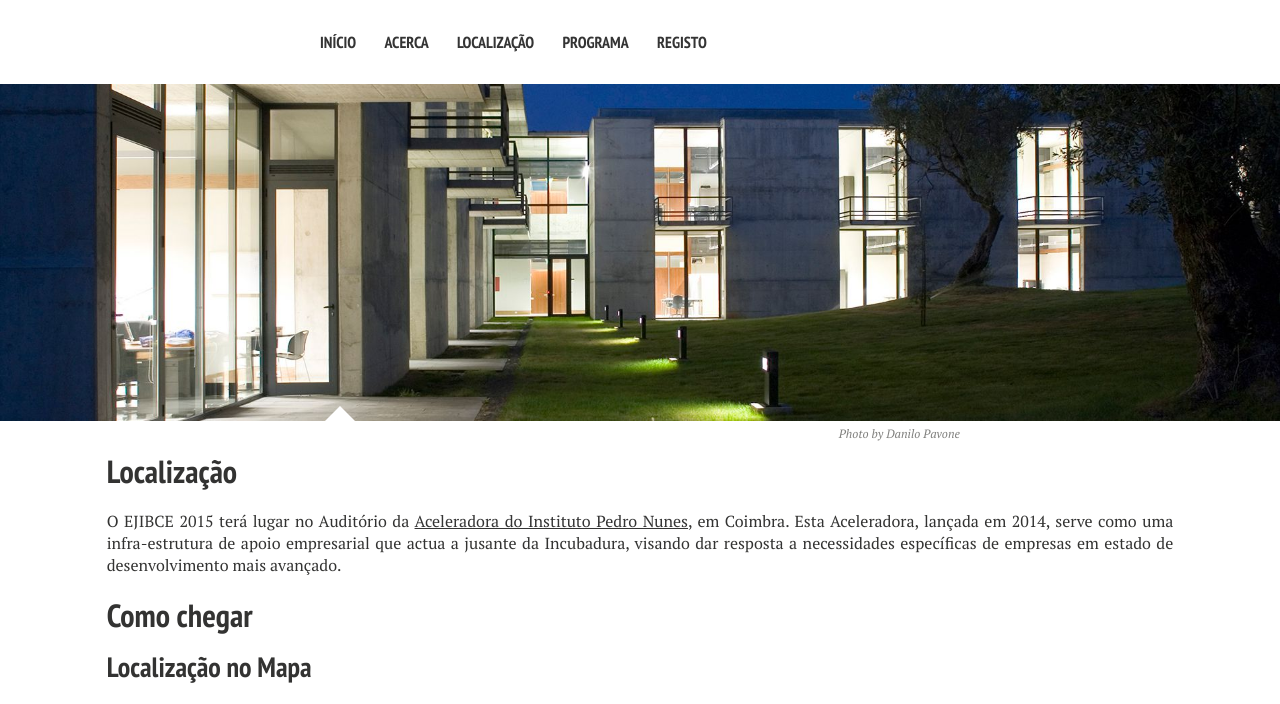
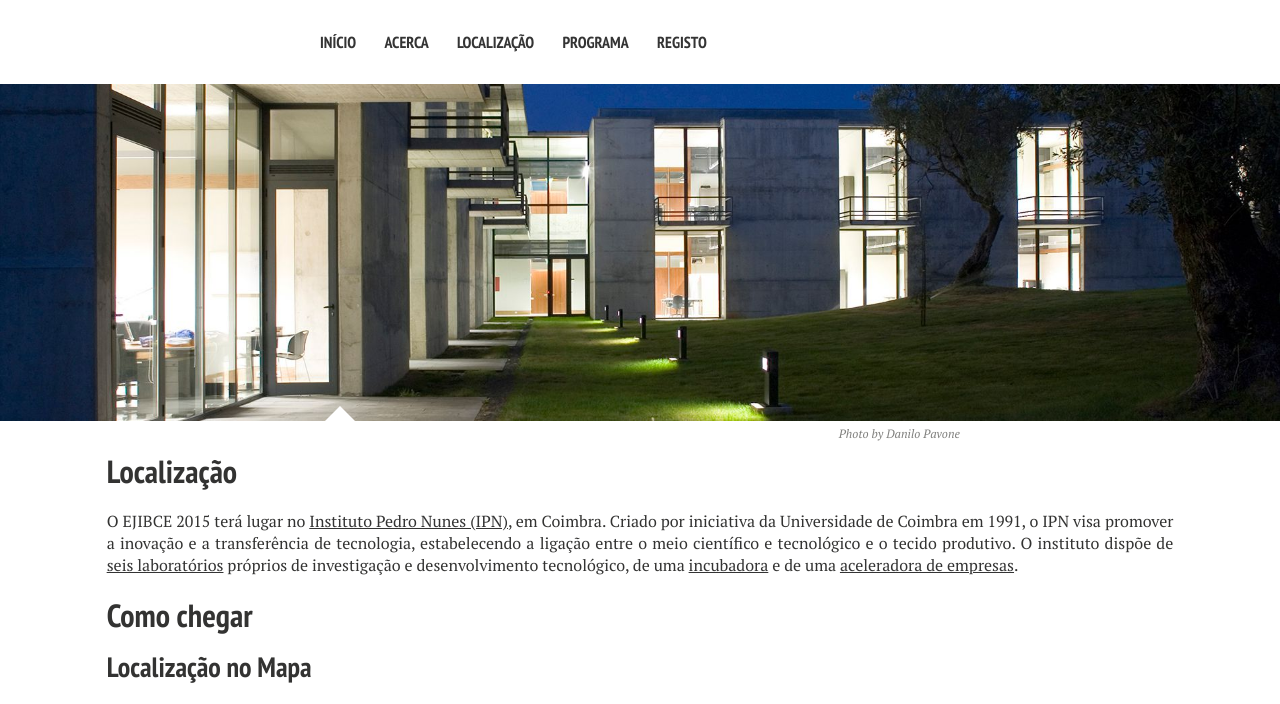
Before and after one commit to ejibce/ejibce.github.io, a Jekyll site: the page built from local/index.md, in a window 1280 px wide. Shown: the top 704 px of the page. Built offline with Jekyll 4.4.1, drawn with Linux system fonts in a browser that asks for light colours; nearby versions of some CDN libraries; grey boxes are pictures that could not be loaded.

Commit message:
Changed details of the host site

```diff
--- a/local/index.md
+++ b/local/index.md
@@ -9,10 +9,11 @@ image:
   credit: Photo by Danilo Pavone
 ---
 
-O EJIBCE 2015 terá lugar no Auditório da [Aceleradora do Instituto Pedro Nunes](https://www.ipn.pt/tecBis),
-em Coimbra. Esta Aceleradora, lançada em 2014, serve como uma infra-estrutura de apoio empresarial que
-actua a jusante da Incubadura, visando dar resposta a necessidades específicas de empresas em estado
-de desenvolvimento mais avançado.
+O EJIBCE 2015 terá lugar no [Instituto Pedro Nunes (IPN)](https://www.ipn.pt), em Coimbra. Criado por
+iniciativa da Universidade de Coimbra em 1991, o IPN visa promover a inovação e a transferência de
+tecnologia, estabelecendo a ligação entre o meio científico e tecnológico e o tecido produtivo. O
+instituto dispõe de [seis laboratórios](https://www.ipn.pt/laboratorios) próprios de investigação e
+desenvolvimento tecnológico, de uma [incubadora](https://www.ipn.pt/incubadora) e de uma [aceleradora de empresas](https://www.ipn.pt/tecBis).
 
 # Como chegar
 
```
